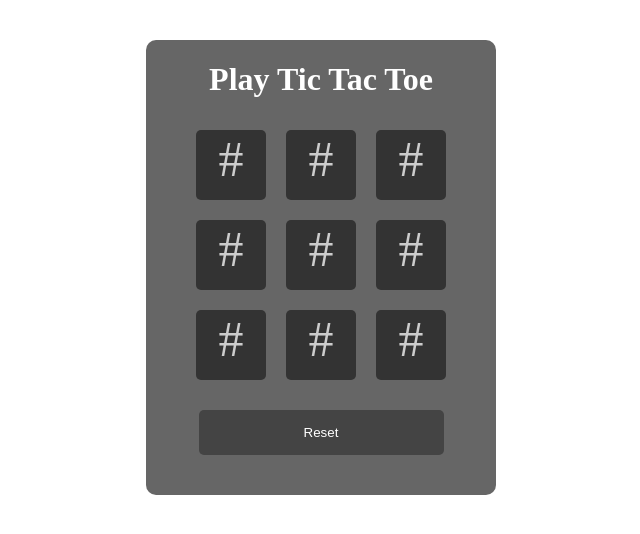
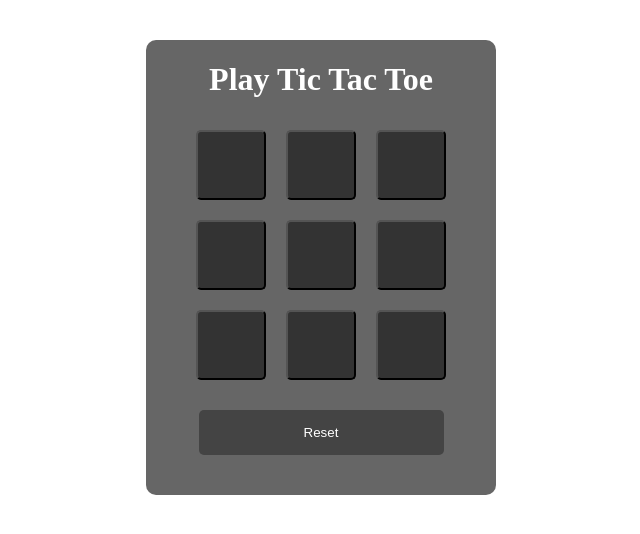
Before and after one commit to jiangxiaoxuan/tic-tac-toe, an Angular app: page / in a window 1280 px wide. Shown: the top 534 px of the page, without its empty margins (319-959 px from the left). Built offline with nearby package versions, Linux system fonts and the light colour scheme.

Commit message:
Created interactive tic-toc-toe function

```diff
--- a/src/app/tic/tic.component.css
+++ b/src/app/tic/tic.component.css
@@ -17,7 +17,7 @@ h1{
   background: #333;
   color: #fff;
 }
-#gameBoard li{
+#gameBoard button{
   float: left;
   margin: 10px;
   height: 70px;
--- a/src/app/tic/tic.component.html
+++ b/src/app/tic/tic.component.html
@@ -1,22 +1,21 @@
-
 <div class="text-center" id="box">
   <header>
     <h1>Play Tic Tac Toe</h1>
   </header>
   <div id="message"></div>
   <ul id="gameBoard">
-    <li class="tic" id="0">#</li>
-    <li class="tic" id="1">#</li>
-    <li class="tic" id="2">#</li>
-    <li class="tic" id="3">#</li>
-    <li class="tic" id="4">#</li>
-    <li class="tic" id="5">#</li>
-    <li class="tic" id="6">#</li>
-    <li class="tic" id="7">#</li>
-    <li class="tic" id="8">#</li>
+    <button (click)="onClickMe(0)" class="tic" id="0">{{turns[0]}} </button>
+    <button (click)="onClickMe(1)" class="tic" id="1">{{turns[1]}}</button>
+    <button (click)="onClickMe(2)" class="tic" id="2">{{turns[2]}}</button>
+    <button (click)="onClickMe(3)" class="tic" id="3">{{turns[3]}}</button>
+    <button (click)="onClickMe(4)" class="tic" id="4">{{turns[4]}}</button>
+    <button (click)="onClickMe(5)" class="tic" id="5">{{turns[5]}}</button>
+    <button (click)="onClickMe(6)" class="tic" id="6">{{turns[6]}}</button>
+    <button (click)="onClickMe(7)" class="tic" id="7">{{turns[7]}}</button>
+    <button (click)="onClickMe(8)" class="tic" id="8">{{turns[8]}}</button>
   </ul>
   <div class="clearfix"></div>
   <footer>
-    <button id="reset">Reset</button>
+    <button (click)="reset()" id="reset">Reset</button>
   </footer>
 </div>
--- a/src/app/tic/tic.component.ts
+++ b/src/app/tic/tic.component.ts
@@ -10,9 +10,38 @@ import { Component, OnInit } from '@angular/core';
 })
 export class TicComponent implements OnInit {
 
-  constructor() { }
+
+  constructor() {
+    this.reset();
+  }
+
+  turns: string[];
+  status = 'O';
 
   ngOnInit() {
   }
 
+  onClickMe(buttonIndex: number) {
+    if (this.turns[buttonIndex] !== '') {
+      return;
+    }
+    if (this.status === 'X') {
+      this.status = 'O';
+      this.turns[buttonIndex] = this.status;
+    } else if (this.status === 'O') {
+      this.status = 'X';
+      this.turns[buttonIndex] = this.status;
+    }
+  }
+
+  reset() {
+    this.turns = ['', '', '', '', '', '', '', '', ''];
+  }
+
+  // function reset() {
+  //   turns = ["#","#","#","#","#","#","+","#"];
+  //   count = 0;
+  //   $(".tic").text("#");
+  //   gameOn = true;
+  // }
 }
```
